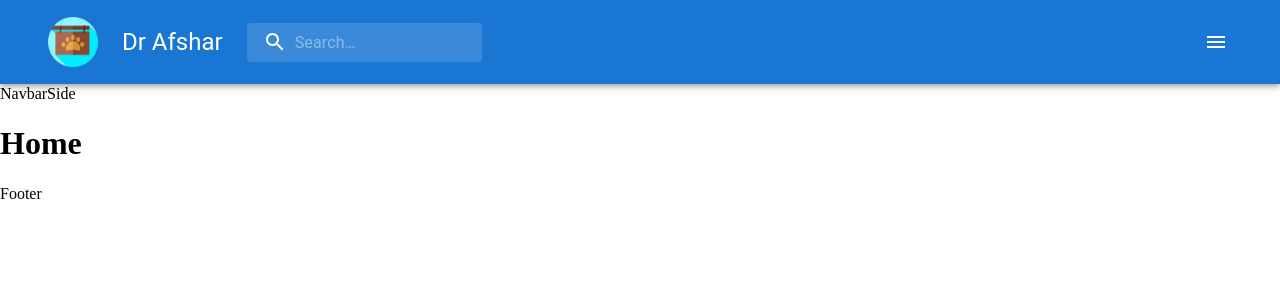
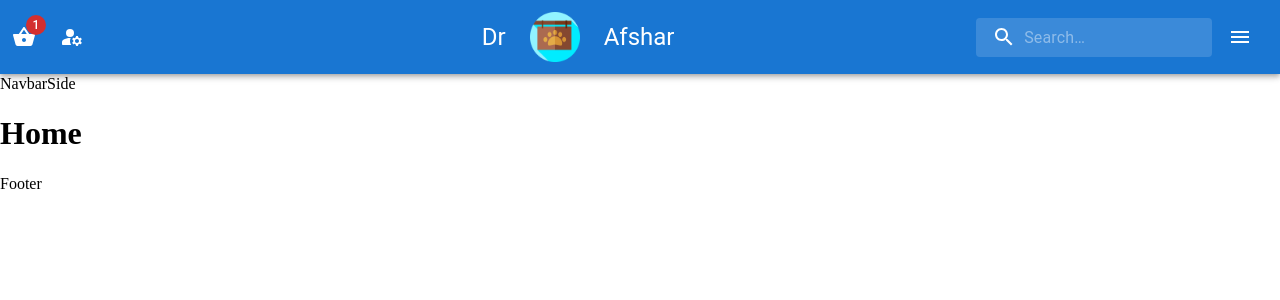
Before and after one commit to aynazheydariafshar/ecommerce-pet-shop, a React (Create React App) app in the folder ecommerce/: page / in a window 1280 px wide. Shown: the top 300 px of the page. Built offline with nearby package versions, Linux system fonts and the light colour scheme.

Commit message:
feat : flex navbar

```diff
--- a/ecommerce/src/Layout/structerLayout/Header.js
+++ b/ecommerce/src/Layout/structerLayout/Header.js
@@ -10,8 +10,10 @@ import MenuItem from "@mui/material/MenuItem";
 import Menu from "@mui/material/Menu";
 import MenuIcon from "@mui/icons-material/Menu";
 import SearchIcon from "@mui/icons-material/Search";
-import MoreIcon from "@mui/icons-material/MoreVert";
-import Logo from 'assets/images/logo.png'
+import Badge from '@mui/material/Badge';
+import Logo from 'assets/images/logo.png';
+import ShoppingBasketRoundedIcon from '@mui/icons-material/ShoppingBasketRounded';
+import ManageAccountsRoundedIcon from '@mui/icons-material/ManageAccountsRounded';
 
 const Search = styled("div")(({ theme }) => ({
   position: "relative",
@@ -121,19 +123,52 @@ export default function Header() {
   return (
     <Box sx={{ flexGrow: 1}}>
       <AppBar position="static">
-        <Toolbar>
-          <Box sx={{ display: { xs: "none", md: "flex" } }}></Box>
-          <Toolbar sx={{padding : '10px'}}>
+          <Box sx={{display: "flex" , justifyContent: 'space-between' }}>
+            <Box sx={{ display: { xs: "none", md: "flex" } }}>
+              <IconButton
+                size="large"
+                aria-label="show 17 new notifications"
+                color="inherit"
+              >
+                <Badge badgeContent={1} color="error">
+                  <ShoppingBasketRoundedIcon />
+                </Badge>
+              </IconButton>
+              <IconButton
+                size="large"
+                edge="end"
+                aria-label="account of current user"
+                aria-controls={menuId}
+                aria-haspopup="true"
+                onClick={handleProfileMenuOpen}
+                color="inherit"
+              >
+                <ManageAccountsRoundedIcon />
+              </IconButton>
+            </Box>
+            <Box sx={{ display: "flex" , alignItems : 'center' , marginLeft : '120px'}}>
+              <Typography
+                variant="h5"
+                noWrap
+                component="div"
+                sx={{ display: { xs: "none" , sm: 'block' } }}
+              >
+                Dr
+              </Typography>
+              <Toolbar sx={{padding : '5px'}}>
                 <img src={Logo} alt="logo" width='50px' height='50px'/>
               </Toolbar>
               <Typography
                 variant="h5"
                 noWrap
                 component="div"
-            sx={{ display: { xs: "none", sm: "block" } }}
+                sx={{ display: { xs: "none" , sm: 'block' } }}
               >
-            Dr Afshar
+                Afshar
               </Typography>
+            </Box>
+            <Box sx={{ display: "flex" , alignItems : 'center'}}>
+
             <Search>
               <SearchIconWrapper>
                 <SearchIcon />
@@ -143,7 +178,6 @@ export default function Header() {
                 inputProps={{ "aria-label": "search" }}
               />
             </Search>
-          <Box sx={{ flexGrow: 1 }} />
             <IconButton
               size="large"
               edge="start"
@@ -153,6 +187,8 @@ export default function Header() {
             >
               <MenuIcon />
             </IconButton>
+            </Box>
+          </Box>
           {/* <Box sx={{ display: { xs: "flex", md: "none" } }}>
             <IconButton
               size="large"
@@ -165,7 +201,6 @@ export default function Header() {
               <MoreIcon />
             </IconButton>
           </Box> */}
-        </Toolbar>
       </AppBar>
       {renderMobileMenu}
       {renderMenu}
```
Lines whose indentation alone changed are shown as unchanged.
